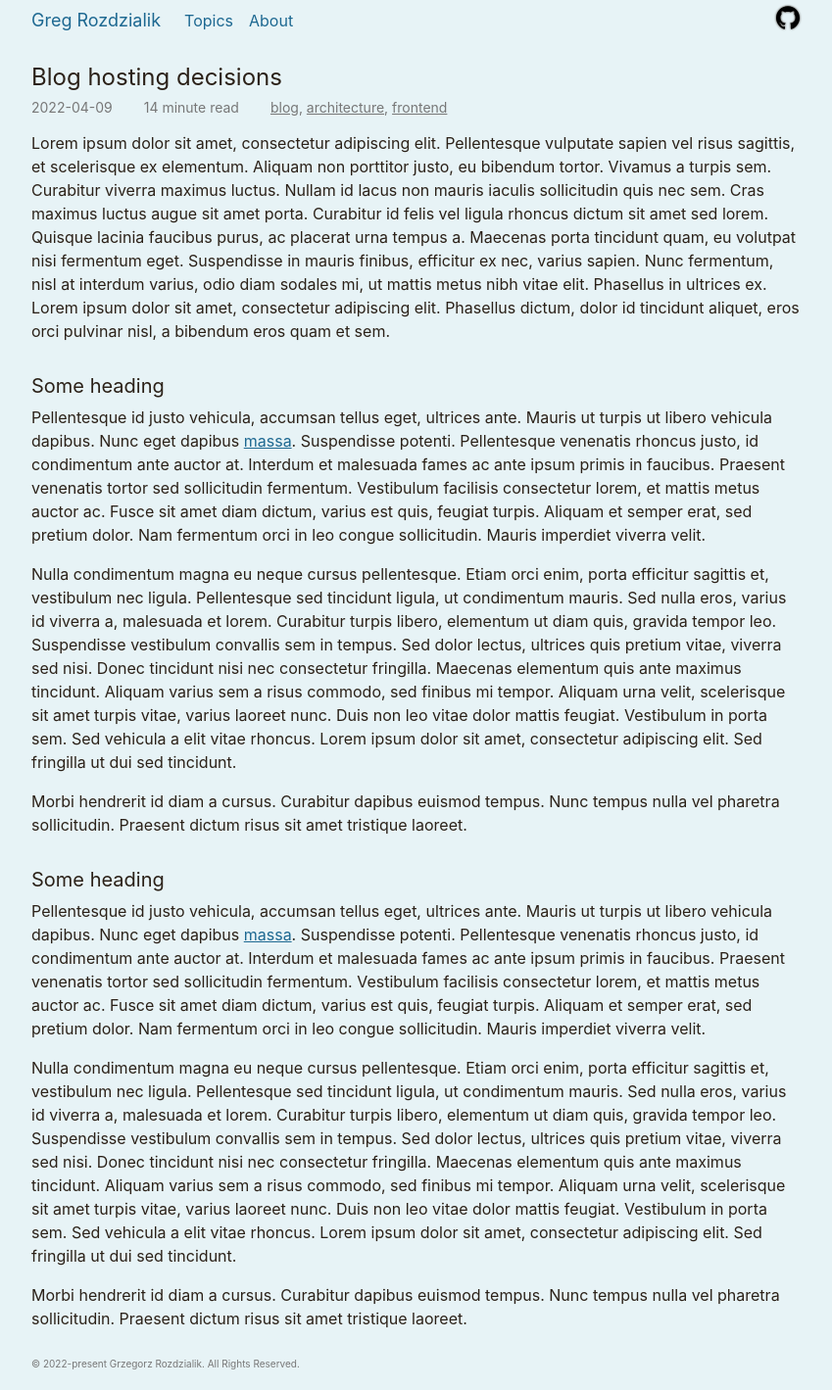
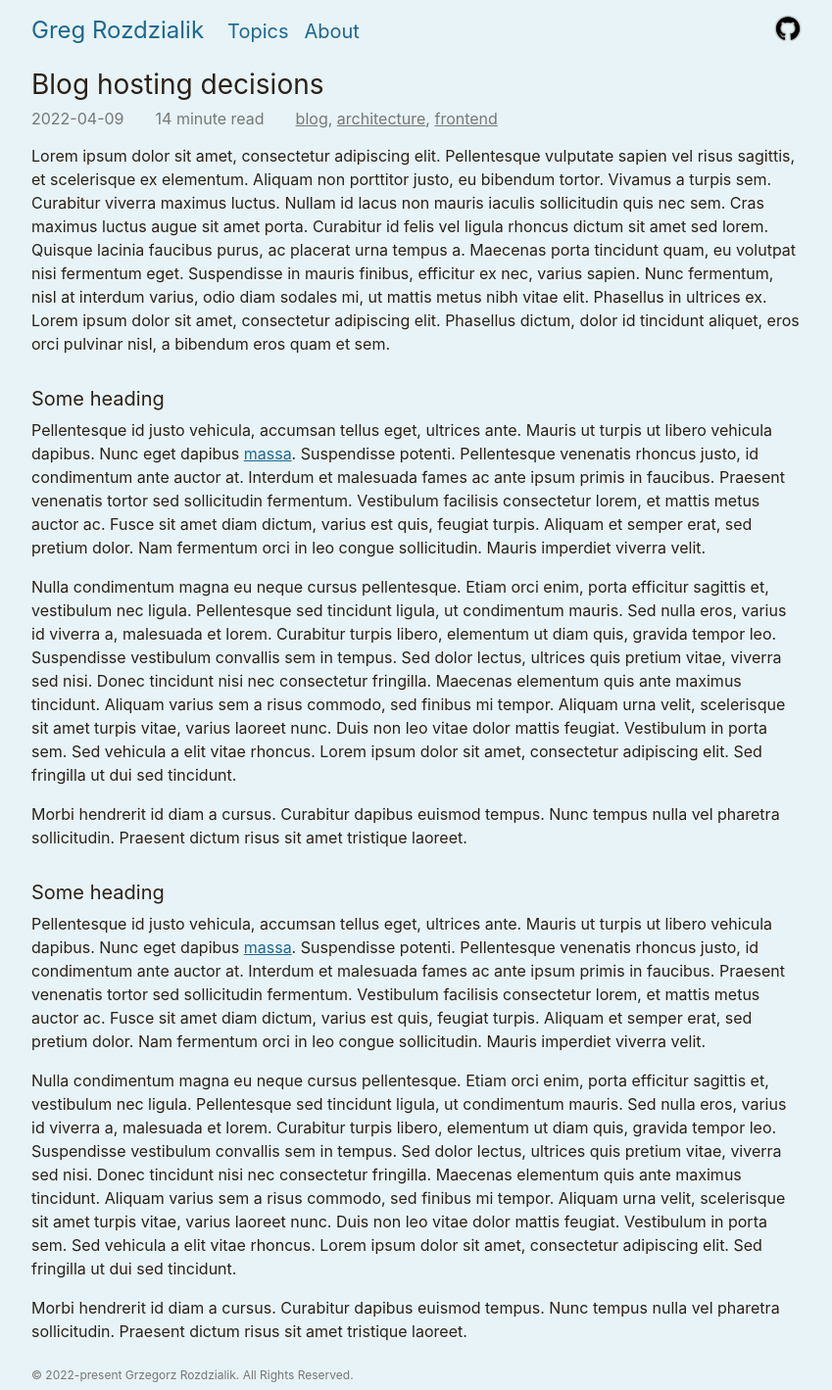
Before and after one commit to Gelio/blog, a Next.js app: page / in a window 1280 px wide. Shown: the whole page at 98% size, without its empty margins (216-1065 px from the left). Built offline with nearby package versions, Linux system fonts and the light colour scheme.

Commit message:
refactor(layout): increase font sizes and adjust gaps
Increase font size in the blog header and footer.

```diff
--- a/components/Layout/Footer.tsx
+++ b/components/Layout/Footer.tsx
@@ -16,7 +16,7 @@ const StyledFooterText = styled("footer")(
   responsiveContainerInlinePadding,
   ({ theme }) => ({
     color: theme.color.text.desaturated,
-    fontSize: rem(10),
+    fontSize: rem(12),
     paddingBlockEnd: rem(spacing(1)),
     height: rem(spacing(4)),
 
--- a/components/Layout/Header.tsx
+++ b/components/Layout/Header.tsx
@@ -41,7 +41,8 @@ const StyledHeader = styled("header")(
     display: "flex",
     justifyContent: "space-between",
     alignItems: "center",
-    height: rem(40),
+    marginBlockStart: rem(spacing(1)),
+    paddingBlock: rem(spacing(1)),
   }
 );
 
@@ -51,10 +52,11 @@ const StyledHeaderLink = styled("a")(({ theme }) => ({
   [":hover"]: {
     textDecoration: "underline",
   },
+  fontSize: rem(20),
 }));
 
 const StyledBlogTitle = styled(StyledHeaderLink)({
-  fontSize: rem(18),
+  fontSize: rem(24),
 });
 
 const HeaderLinks = styled("nav")({
--- a/pages/index.tsx
+++ b/pages/index.tsx
@@ -125,7 +125,7 @@ const Home = () => {
 };
 
 const StyledArticleContainer = styled("article")({
-  marginBlockStart: rem(spacing(3)),
+  marginBlockStart: rem(spacing(2)),
 });
 
 const StyledArticleHeader = styled("div")(
@@ -138,7 +138,7 @@ const StyledArticleHeader = styled("div")(
 
 const StyledArticleTitle = styled("h1")({
   fontWeight: "normal",
-  fontSize: rem(24),
+  fontSize: rem(28),
   // NOTE: reset the default margin-block-start
   marginBlockStart: 0,
   marginBlockEnd: rem(spacing(1)),
@@ -153,7 +153,7 @@ const StyledArticleMetaContainer = styled("div")({
 
 const StyledArticleMetaItem = styled("span")(({ theme }) => ({
   color: theme.color.text.desaturated,
-  fontSize: rem(14),
+  fontSize: rem(16),
 }));
 
 const StyledTagLink = styled("a")(({ theme }) => ({
```
